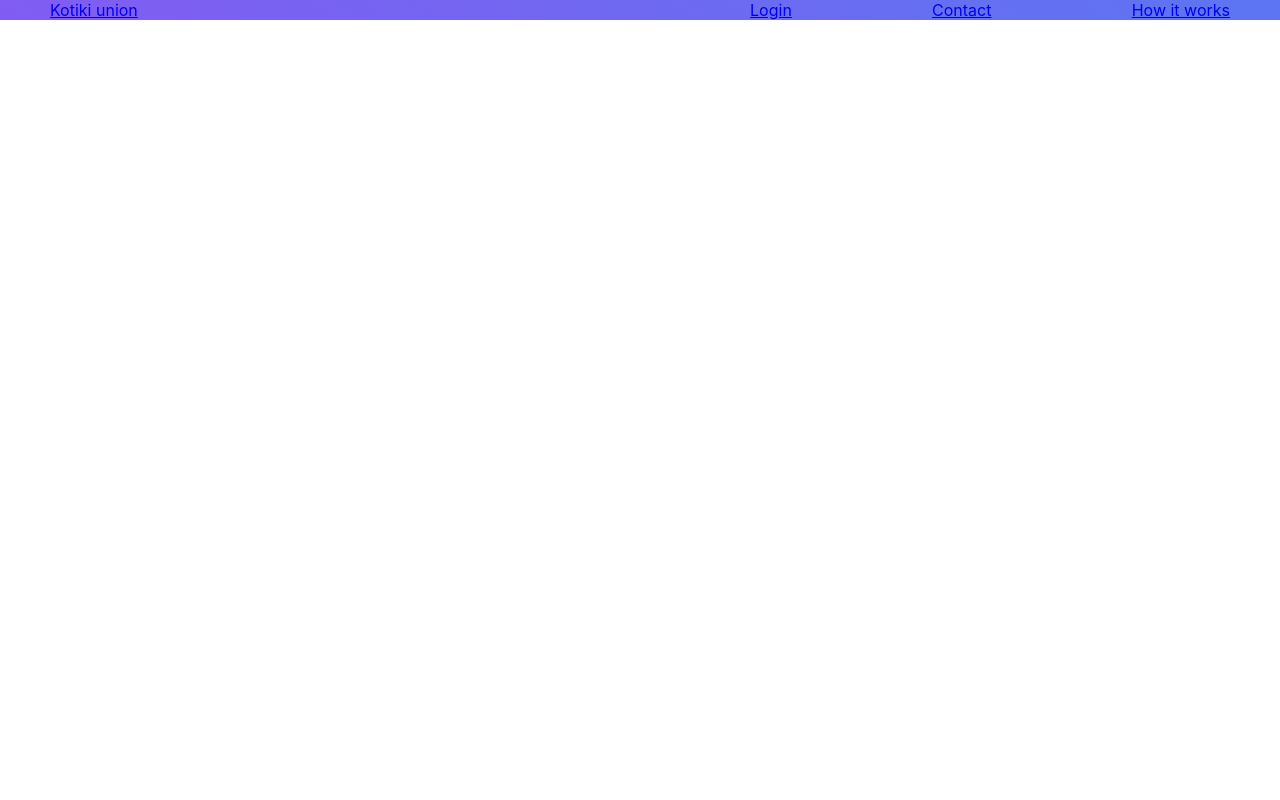
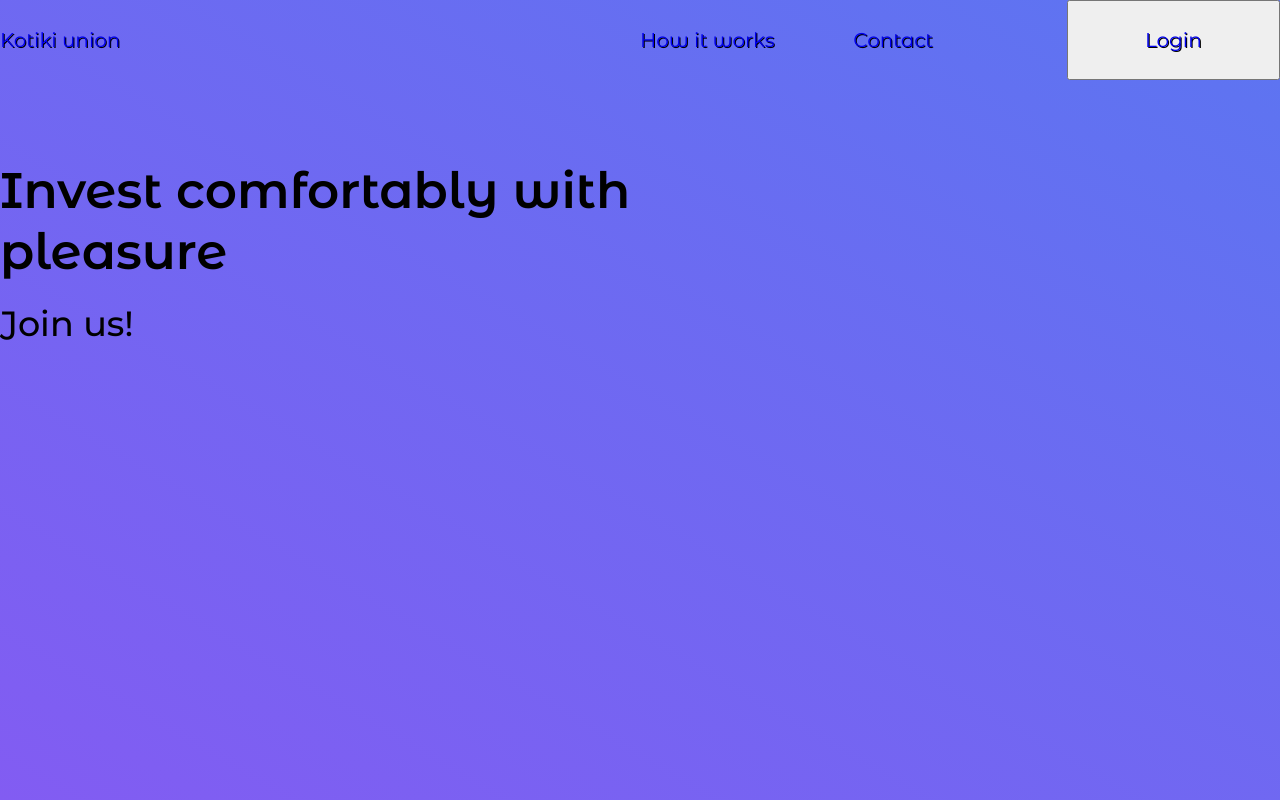
Before and after one commit to Supnovik/Kotiki, a React (Create React App) app in the folder Portal/: page / in a window 1280 px wide. Built offline with nearby package versions, Linux system fonts and the light colour scheme.

Commit message:
Do refactor.

```diff
--- a/Portal/public/index.html
+++ b/Portal/public/index.html
@@ -25,6 +25,9 @@
       Learn how to configure a non-root public URL by running `npm run build`.
     -->
         <title>React App</title>
+        <style>
+            @import url('https://fonts.googleapis.com/css2?family=Montserrat+Alternates:ital,wght@0,100;0,200;0,300;0,400;0,500;0,600;0,700;0,800;0,900;1,100;1,200;1,300;1,400;1,500;1,600;1,700;1,800;1,900&display=swap');
+        </style>
     </head>
     <body>
         <noscript>You need to enable JavaScript to run this app.</noscript>
@@ -38,6 +41,5 @@
 
       To begin the development, run `npm start` or `yarn start`.
       To create a production bundle, use `npm run build` or `yarn build`.
-    -->
-  </body>
+    --></body>
 </html>
--- a/Portal/src/App.css
+++ b/Portal/src/App.css
@@ -1,9 +1,3 @@
-.page-content {
-  background: linear-gradient(30deg, #825cf2, #5c75f1);
-  height: 100%;
-  width: 100%;
-}
-
 .app {
     background: linear-gradient(30deg, #825cf2, #5c75f1);
     height: 100%;
@@ -18,9 +12,9 @@
     position: fixed;
     display: grid;
     grid-template-areas:
-    "no no no"
-    "nav nav nav"
-    "middl middl middl";
+        'no no no'
+        'nav nav nav'
+        'middl middl middl';
     grid-template-rows: 60px 60px 1fr;
     grid-template-columns: 100px 1fr 100px;
     background: linear-gradient(30deg, #825cf2, #5c75f1);
@@ -74,7 +68,7 @@
     margin-left: 200px;
     margin-top: 0;
     padding: 0;
-  background-image: url("./main.png");
+    background-image: url('./main.png');
     background-size: 100%;
     background-repeat: no-repeat;
     list-style-type: none;
@@ -93,7 +87,7 @@
     padding: 0;
     margin: 0;
     text-decoration: none;
-  background-image: url("./Kotiki.png");
+    background-image: url('./Kotiki.png');
     background-size: 100%;
     background-repeat: no-repeat;
     opacity: 0.7;
--- a/Portal/src/App.js
+++ b/Portal/src/App.js
@@ -1,15 +1,20 @@
-import React from "react";
+import React from 'react'
+import { Switch, BrowserRouter as Router, Route } from 'react-router-dom'
 
-import "./index";
-import "./App.css";
-import Navbar from "./Components/Navbar/Navbar";
+import AuthPage from './Pages/Auth/AuthPage'
+import MainPage from './Pages/Main/MainPage'
+
+import './App.css'
 
 function App() {
-  return (
-    <div className="app">
-      <Navbar></Navbar>
-    </div>
-  );
+    return (
+        <Router className="app">
+            <Switch>
+                <Route exact path="/" component={MainPage} />
+                <Route path="/login" component={AuthPage} />
+            </Switch>
+        </Router>
+    )
 }
 
-export default App;
+export default App
--- a/Portal/src/Components/Navbar/Navbar.js
+++ /dev/null
@@ -1,37 +0,0 @@
-import React from "react";
-import { BrowserRouter as Router, Switch, Route, Link } from "react-router-dom";
-
-import './Navbar.scss'
-
-import AuthPage from '../../Pages/Auth/AuthPage';
-import Contact from '../../Pages/Contact/Contact';
-import How from '../../Pages/How/How';
-
-function Navbar() {
-    return (
-        <Router>
-        <ul className="navbar">
-            <li><Link to="/">Kotiki union</Link></li>
-          <li>
-            <Link to="/Login">Login</Link>
-          </li>
-
-          <li>
-            <Link to="/Contact">Contact</Link>
-          </li>
-          <li>
-            <Link to="/How">How it works</Link>
-          </li>
-        </ul>
-
-        <Switch>
-          {'<Route exact path="/" component={Home} />'}
-          <Route path="/login" component={AuthPage} />
-          <Route path="/Contact" component={Contact} />
-          <Route path="/How" component={How}></Route>
-        </Switch>
-      </Router>
-    )
-}
-
-export default Navbar
--- a/Portal/src/Components/Navbar/Navbar.scss
+++ /dev/null
@@ -1,10 +0,0 @@
-.navbar {
-    display: flex;
-    align-items: center;
-    justify-content: space-between;
-    flex-direction: row;
-
-    li:first-child{
-        margin-right: 40%;
-    }
-}
--- /dev/null
+++ b/Portal/src/Pages/Main/MainPage.js
@@ -0,0 +1,34 @@
+import React from 'react'
+import { Link } from 'react-router-dom'
+
+import './MainPage.scss'
+
+function MainPage() {
+    return (
+        <div className="main-page">
+            <Link to="/" className="main-page__nav-item">
+                <div className="main-page__nav-logo">Kotiki union</div>
+            </Link>
+            <Link to="/How" className="main-page__nav-item">
+                How it works
+            </Link>
+            <Link to="/Contact" className="main-page__nav-item">
+                Contact
+            </Link>
+            <button>
+                <Link to="/Login" className="main-page__nav-item">
+                    Login
+                </Link>
+            </button>
+
+            <div>
+                <p className="main-page__title">
+                    Invest comfortably with pleasure
+                </p>
+                <p className="main-page__subtitle">Join us!</p>
+            </div>
+        </div>
+    )
+}
+
+export default MainPage
--- /dev/null
+++ b/Portal/src/Pages/Main/MainPage.scss
@@ -0,0 +1,34 @@
+.main-page {
+    height: 100vh;
+
+    background: linear-gradient(30deg, #825cf2, #5c75f1);
+    display: grid;
+    grid-template-columns: 3fr 1fr 1fr 1fr;
+    grid-template-rows: 1fr 8fr;
+    row-gap: 80px;
+
+    &__nav-item {
+        align-self: center;
+    }
+
+    a {
+        font-family: 'Montserrat Alternates', sans-serif;
+        font-weight: 400;
+        font-size: 20px;
+        text-shadow: 1px 1px 0 black;
+    }
+
+    &__title {
+        font-family: 'Montserrat Alternates', sans-serif;
+        font-weight: 600;
+        font-size: 50px;
+
+        margin-bottom: 20px;
+    }
+
+    &__subtitle {
+        font-family: 'Montserrat Alternates', sans-serif;
+        font-weight: 500;
+        font-size: 35px;
+    }
+}
--- a/Portal/src/index.css
+++ b/Portal/src/index.css
@@ -2,15 +2,15 @@ body {
     margin: 0;
     height: 100%;
 
-  font-family: -apple-system, BlinkMacSystemFont, "Segoe UI", "Roboto", "Oxygen",
-    "Ubuntu", "Cantarell", "Fira Sans", "Droid Sans", "Helvetica Neue",
-    sans-serif;
+    font-family: -apple-system, BlinkMacSystemFont, 'Segoe UI', 'Roboto',
+        'Oxygen', 'Ubuntu', 'Cantarell', 'Fira Sans', 'Droid Sans',
+        'Helvetica Neue', sans-serif;
     -webkit-font-smoothing: antialiased;
     -moz-osx-font-smoothing: grayscale;
 }
 
 code {
-  font-family: source-code-pro, Menlo, Monaco, Consolas, "Courier New",
+    font-family: source-code-pro, Menlo, Monaco, Consolas, 'Courier New',
         monospace;
 }
 
@@ -22,3 +22,7 @@ code {
 ul {
     list-style-type: none;
 }
+
+a {
+    text-decoration: none;
+}
```
Also changed, not shown: 1 other file (tests, documents, lock files or other folders). Lines whose indentation alone changed are shown as unchanged.
